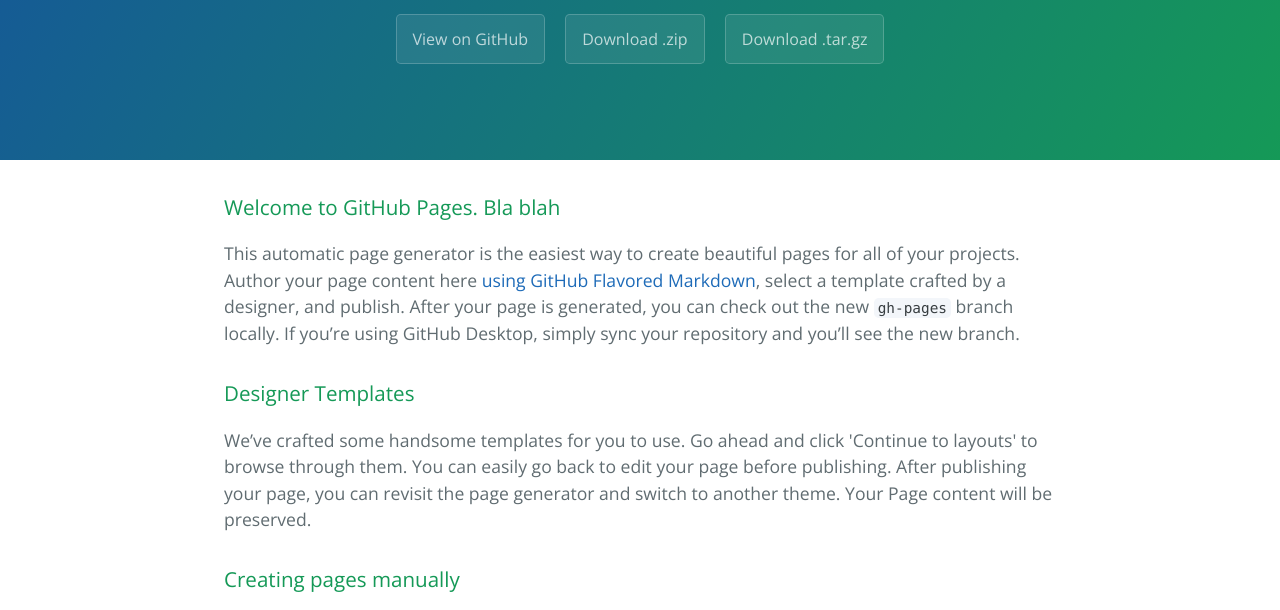
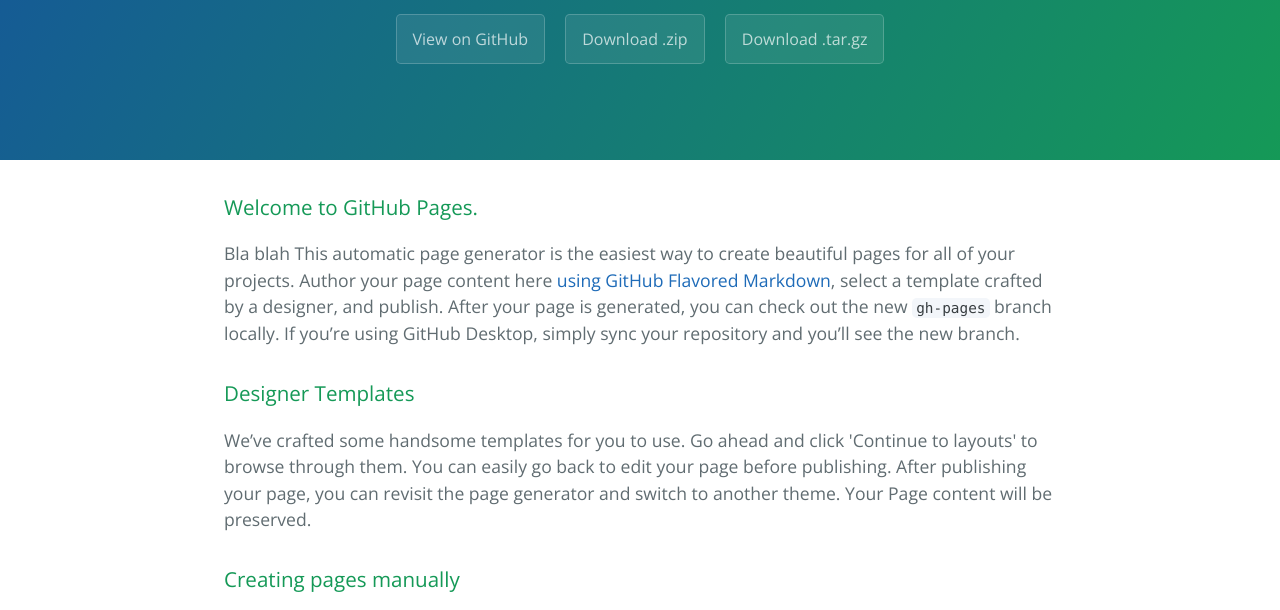
Before and after one commit to jaywengrow/personal, a plain HTML site: page index.html in a window 1280 px wide. Shown: the part 176-786 px from the top of the page. Drawn offline with nearby package versions, Linux system fonts and the light colour scheme.

Commit message:
Create gh-pages branch via GitHub

```diff
--- a/index.html
+++ b/index.html
@@ -20,9 +20,10 @@
 
     <section class="main-content">
       <h3>
-<a id="welcome-to-github-pages-bla-blah" class="anchor" href="#welcome-to-github-pages-bla-blah" aria-hidden="true"><span aria-hidden="true" class="octicon octicon-link"></span></a>Welcome to GitHub Pages. Bla blah</h3>
+<a id="welcome-to-github-pages" class="anchor" href="#welcome-to-github-pages" aria-hidden="true"><span aria-hidden="true" class="octicon octicon-link"></span></a>Welcome to GitHub Pages.</h3>
 
-<p>This automatic page generator is the easiest way to create beautiful pages for all of your projects. Author your page content here <a href="https://guides.github.com/features/mastering-markdown/">using GitHub Flavored Markdown</a>, select a template crafted by a designer, and publish. After your page is generated, you can check out the new <code>gh-pages</code> branch locally. If you’re using GitHub Desktop, simply sync your repository and you’ll see the new branch.</p>
+<p>Bla blah
+This automatic page generator is the easiest way to create beautiful pages for all of your projects. Author your page content here <a href="https://guides.github.com/features/mastering-markdown/">using GitHub Flavored Markdown</a>, select a template crafted by a designer, and publish. After your page is generated, you can check out the new <code>gh-pages</code> branch locally. If you’re using GitHub Desktop, simply sync your repository and you’ll see the new branch.</p>
 
 <h3>
 <a id="designer-templates" class="anchor" href="#designer-templates" aria-hidden="true"><span aria-hidden="true" class="octicon octicon-link"></span></a>Designer Templates</h3>
```
Also changed, not shown: params.json (+1 -1 lines).
